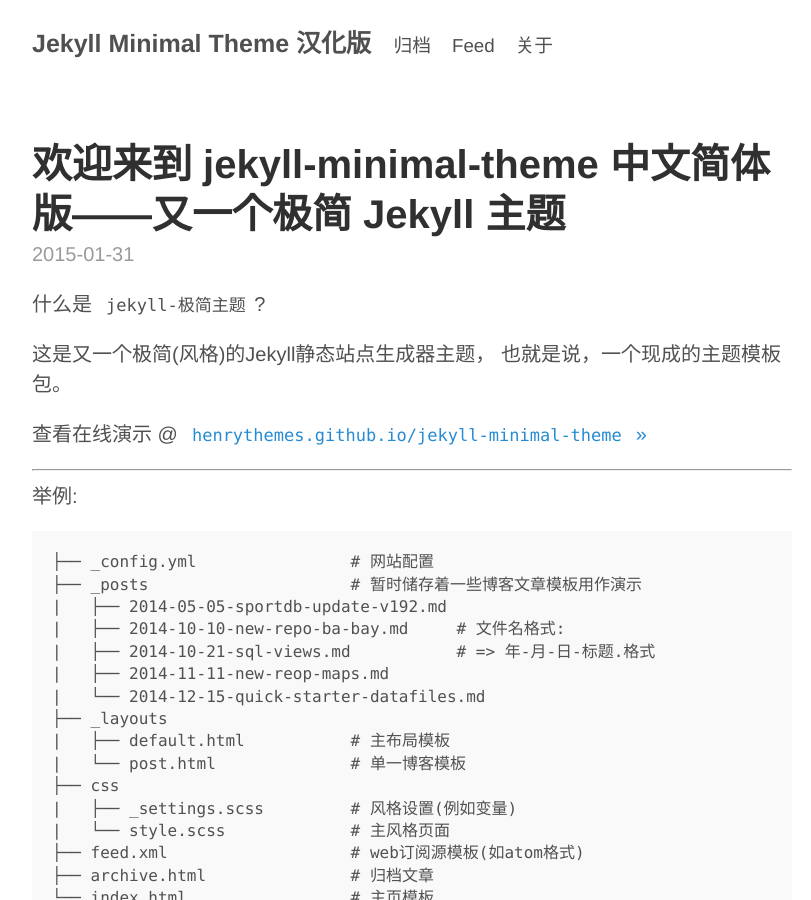
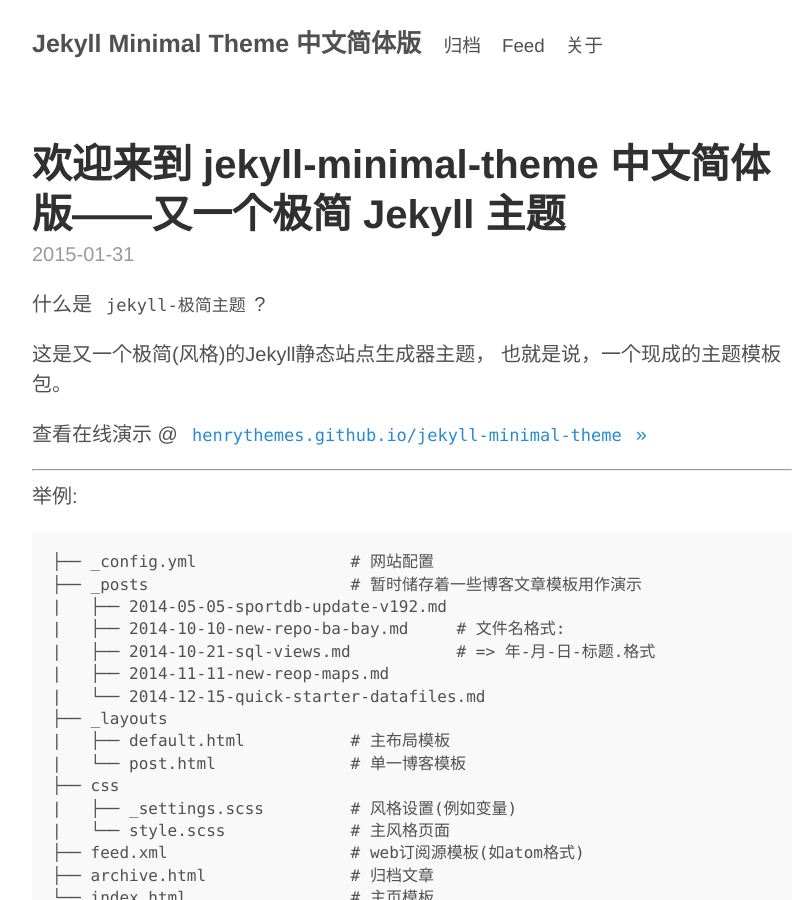
Before and after one commit to gledos/jekyll-minimal-theme-zh-cmn-hans, a Jekyll site: the page built from index.html, in a window 1280 px wide and 900 px high. Shown: the whole window, without its empty margins (228-1039 px from the left). Built offline with Jekyll 4.4.1, drawn with Linux system fonts in a browser that asks for light colours.

Commit message:
Update _config.yml

```diff
--- a/_config.yml
+++ b/_config.yml
@@ -1,7 +1,7 @@
 ###########
 # site.title, site.url, site.author.name
 
-title:   'Jekyll Minimal Theme 汉化版'
+title:   'Jekyll Minimal Theme 中文简体版'
 author:
   name:  'Jekyll Minimal Theme Team'
 
```
